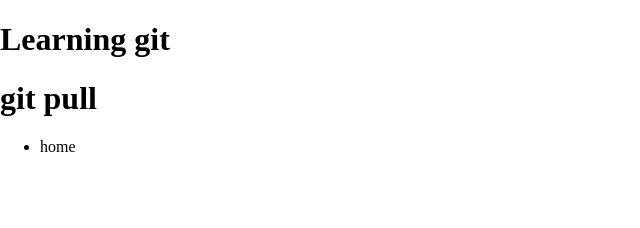
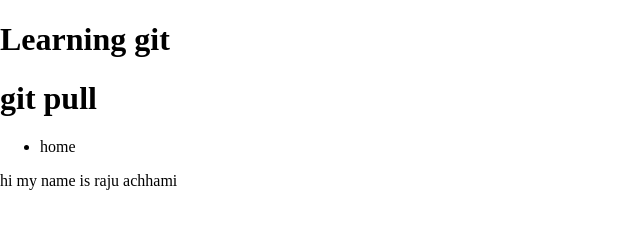
Before and after one commit to RajuAchhami/learning-git, a plain HTML site: page index.html in a window 1280 px wide. Shown: the whole page, without its empty margins (0-640 px from the left). Drawn offline with Linux system fonts and the light colour scheme.

Commit message:
added my name

```diff
--- a/index.html
+++ b/index.html
@@ -10,6 +10,7 @@
     <h1> Learning git</h1>
     <h1> git pull</h1>
     <ul><li>home</li></ul>
+    <span>hi my name is raju achhami</span>
 
 
 </body>
```
